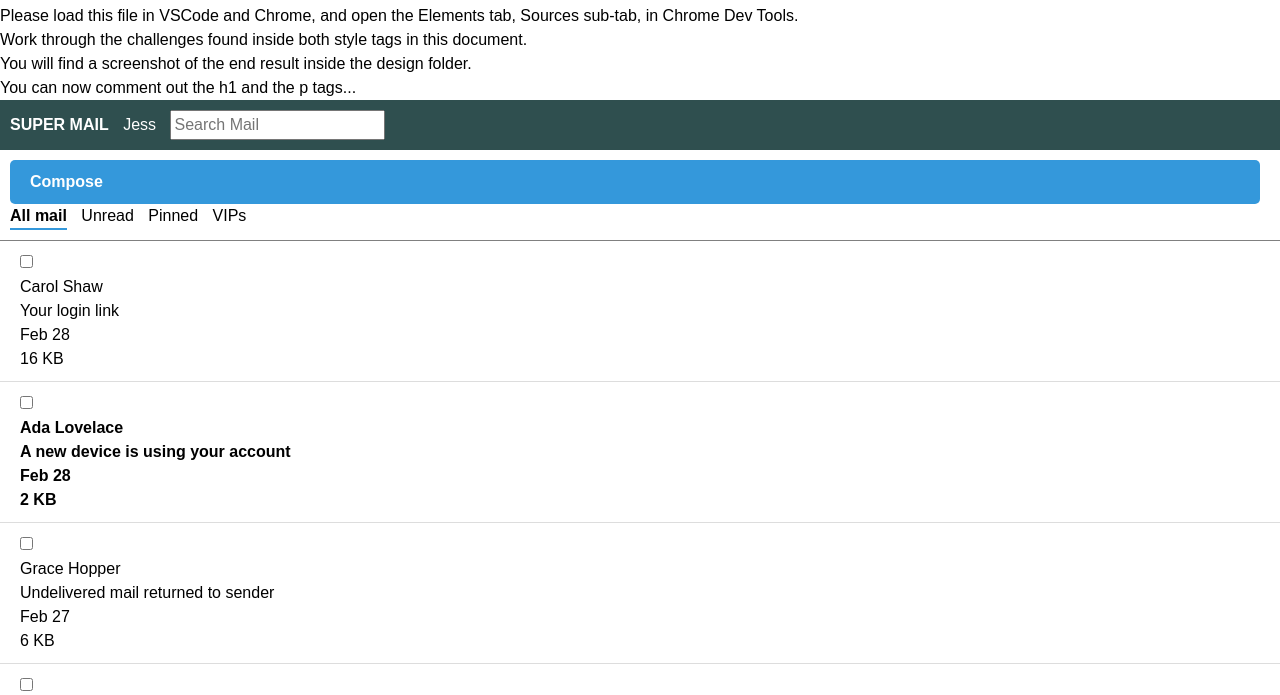
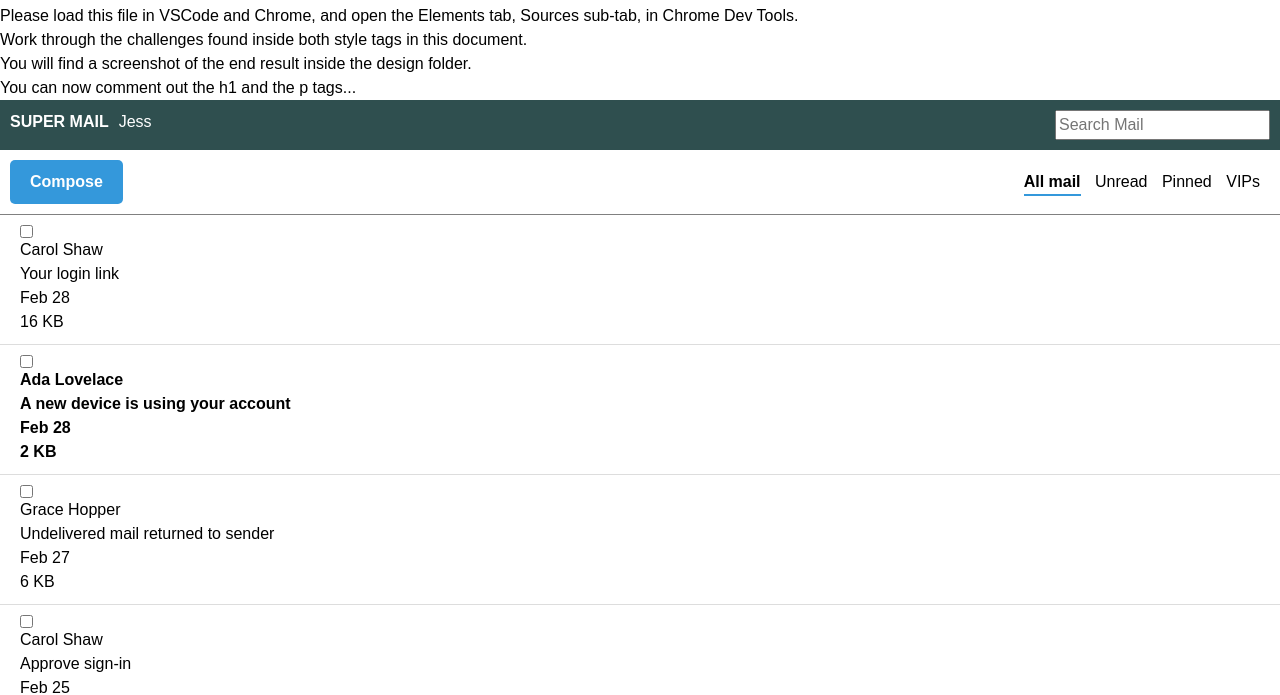
Before and after one commit to bloominstituteoftechnology/module-project-html-and-css-ii-cejohns, a plain HTML site: page index.html in a window 1280 px wide. Shown: the part 44-739 px from the top of the page. Drawn offline with Linux system fonts and the light colour scheme.

Commit message:
Update for Sprint_3

```diff
--- a/index.html
+++ b/index.html
@@ -62,6 +62,8 @@ p, h1, h2, h3, h4, h5, h6 {
     /* 👉 Task 3- Target the element with id headerTop.
     Apply white color to the text, some padding using px or rem units, and a dark background color. */
     #headerTop {
+      display: flex;
+      justify-content: space-between;
     color: white;
     padding: 10px; /* Adjust the padding as needed */
     background-color: darkslategray; /* Change to the desired dark background color */
@@ -70,7 +72,7 @@ p, h1, h2, h3, h4, h5, h6 {
     Make them display as inline block, instead of block.
     This will make them render on the same line. */
     #headerTop > div {
-    display: inline-block;
+    display: flex;
 }
     /* 👉 Task 5- Target the spans that are nested inside the id headerTop.
     Make them have some margin on the right.
@@ -88,6 +90,9 @@ p, h1, h2, h3, h4, h5, h6 {
     /* 👉 Task 7- Target the id headerBottom.
     Give it a bottom border of 1 pixel, solid gray, and a little bit of padding using px or rem units. */
     #headerBottom {
+      display: flex;
+      align-items: baseline;
+      justify-content: space-between;
     border-bottom: 1px solid gray;
     padding: 10px;
 }
@@ -150,7 +155,8 @@ p, h1, h2, h3, h4, h5, h6 {
     Make the check, the date and the size take up 8% of the width of the parent element.
     This will arrange the details in visible columns. */
     .email div {
-    box-sizing: border-box; /* Include padding and border in the element's total width */
+      display: flex;
+      box-sizing: border-box; /* Include padding and border in the element's total width */
 }
 
 .email .author, .email .subject {
```
